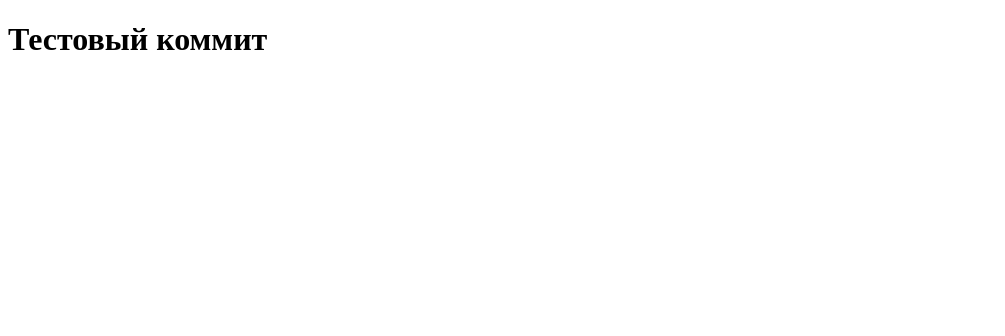
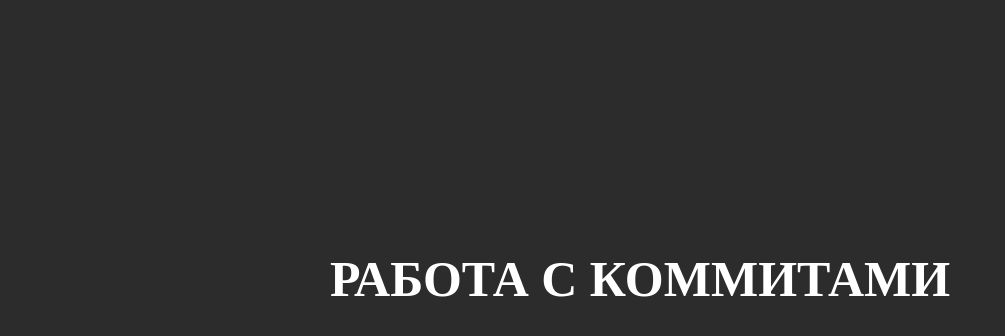
Before and after one commit to JustYato/first-project, a plain HTML site: page index.html in a window 1280 px wide. Shown: the whole page, without its empty margins (0-1005 px from the left). Drawn offline with Linux system fonts and the light colour scheme.

Commit message:
Создана простая разметка

```diff
--- a/index.html
+++ b/index.html
@@ -4,10 +4,10 @@
     <meta charset="UTF-8">
     <meta name="viewport" content="width=device-width, initial-scale=1.0">
     <title>Практика</title>
+<link rel="stylesheet" href="style.css">
 </head>
 <body>
-    <div class="main">
-        <h1>Тестовый коммит</h1>
-    </div>
+    <div class="wrapper">
+        <h1>РАБОТА С КОММИТАМИ</h1>
 </body>
 </html>
--- a/style.css
+++ b/style.css
@@ -1,8 +1,17 @@
-.main {
+body {
+    background-color: #2c2c2c;
+}
+
+.wrapper {
+    margin-top: 250px;
+    margin-left: auto;
+    margin-right: auto;
     text-align: center;
+    text-justify: center;
 }
 
 h1 {
+    font-size: 50px;
     font-weight: bold;
-    color: black;
+    color: white;
 }
```
